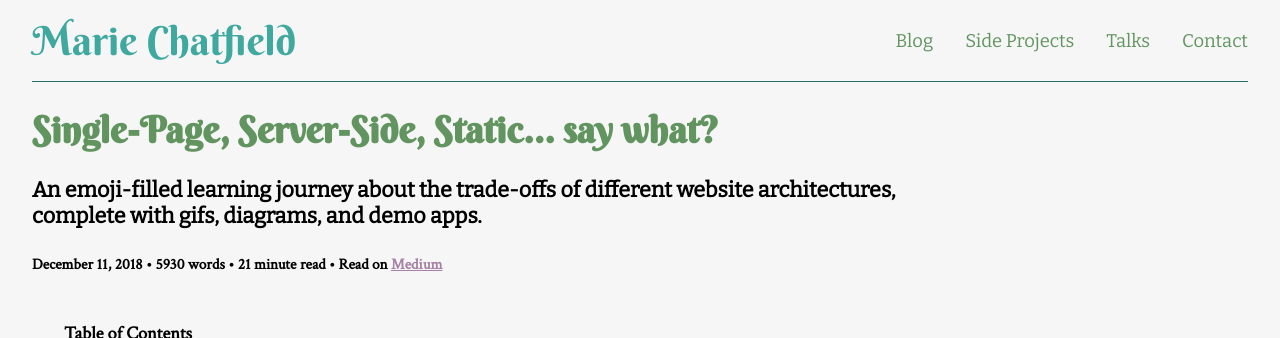
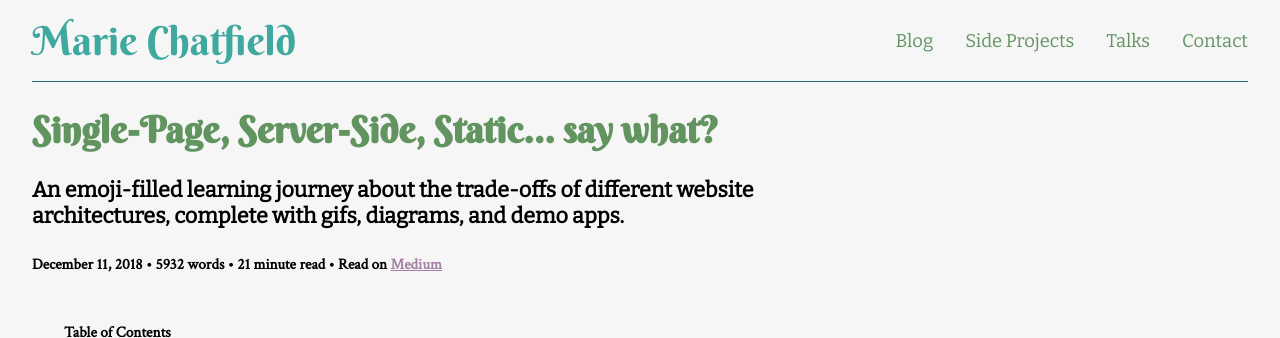
Before and after one commit to mchat/mchat.github.io, a Jekyll site: the page built from _posts/2018-12-11-web-architecture.md, in a window 1280 px wide, cut to the strip 0-338 px from the top of the page. Built offline with Jekyll 4.4.1, drawn with Linux system fonts in a browser that asks for light colours; nearby versions of some CDN libraries.

Commit message:
Make TOC smaller and line width shorter

```diff
--- a/_layouts/post.html
+++ b/_layouts/post.html
@@ -32,7 +32,7 @@
   {{ content}}
 </div>
 
-<div class="spacer--xl"><hr></div>
+<div class="spacer"><hr></div>
 
 <div class="side-by-side">
   <div class="post-link">
--- a/_posts/2018-12-11-web-architecture.md
+++ b/_posts/2018-12-11-web-architecture.md
@@ -376,6 +376,8 @@
 
 **_Mitigation:_** There are some libraries which attempt to help with this problem.  For example, [Turbolinks](https://github.com/turbolinks/turbolinks) can be used to fetch the new HTML page behind the scenes and then swap out the `<body>` once the new content is loaded. This means your server-side rendered site can _feel_ smoother without actually having to move your rendering logic.
 
+<div class="spacer"></div>
+
 **For complex applications, UI logic and responsibility is split across technologies.** If your initial HTML is rendered in your server and then loads JavaScript that makes major changes to the page or does very complex rendering, you may not have a single source of truth for what is in charge of a page. If your server-side template and your JavaScript templates are written in different formats, this may mean you have to write the same output in two different languages.
 
 <div class="spacer"></div>
--- a/public/resources/styles/custom.css
+++ b/public/resources/styles/custom.css
@@ -92,7 +92,7 @@
 }
 
 .readable {
-  max-width: 50em;
+  max-width: 40em;
 }
 
 .spacer {
@@ -230,6 +230,7 @@
 .post__toc {
   margin: var(--spacing-large) 0;
   overflow-x: scroll;
+  font-size: smaller;
 }
 
 @media only screen and (min-width: 768px) {
@@ -244,6 +245,7 @@
     top: 55;
     right: 0;
     max-width: 400px;
+    max-height: calc(100vh - 300px);
   }
 }
 
```
